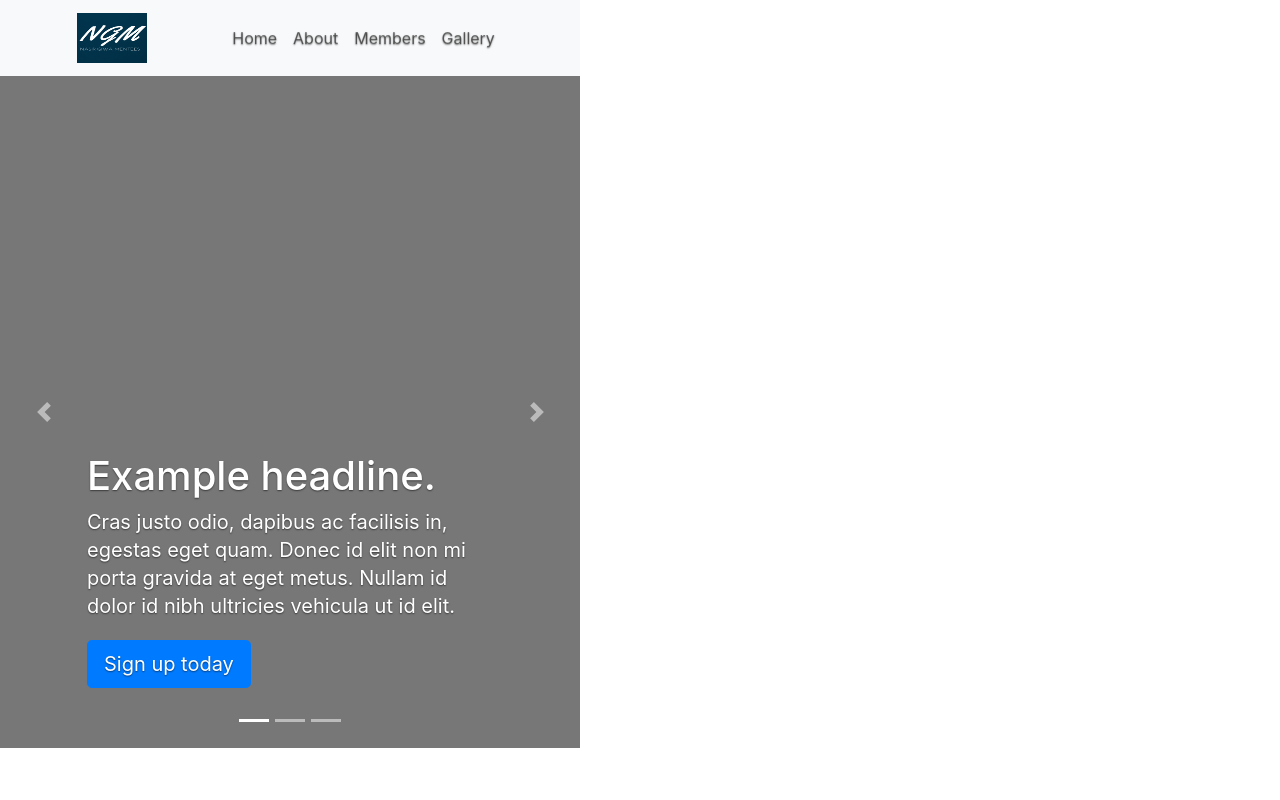
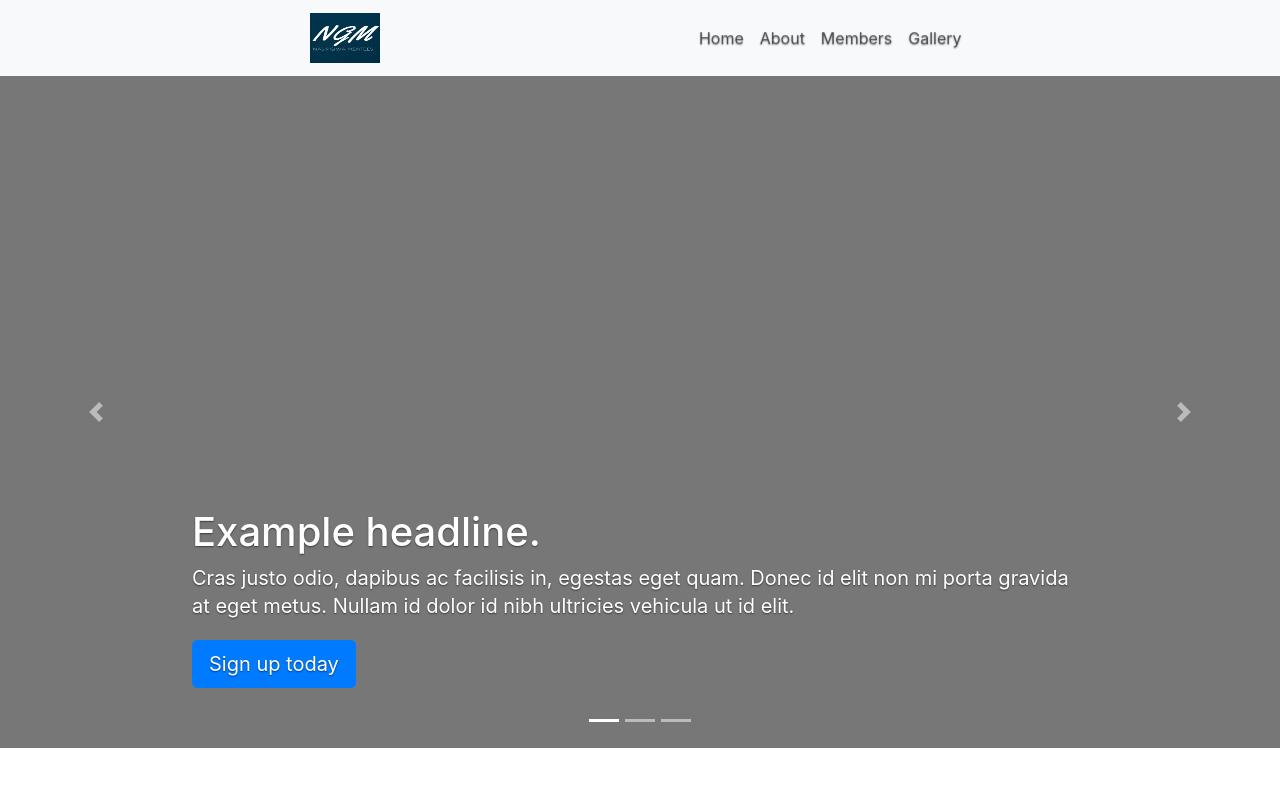
Before and after one commit to Halilcodex/NGM-FRONTEND, a React (Create React App) app: page / in a window 1280 px wide. Shown: the top 800 px of the page. Built offline with nearby package versions, Linux system fonts and the light colour scheme.

Commit message:
fixed one fifth display error

```diff
--- a/src/pages/home/Home.css
+++ b/src/pages/home/Home.css
@@ -30,8 +30,6 @@ body {
 }
 
 body {
-	display: -ms-flexbox;
-	display: flex;
 	color: #253526;
 	text-shadow: 0 .05rem .1rem rgba(0, 0, 0, .5);
 }
```
